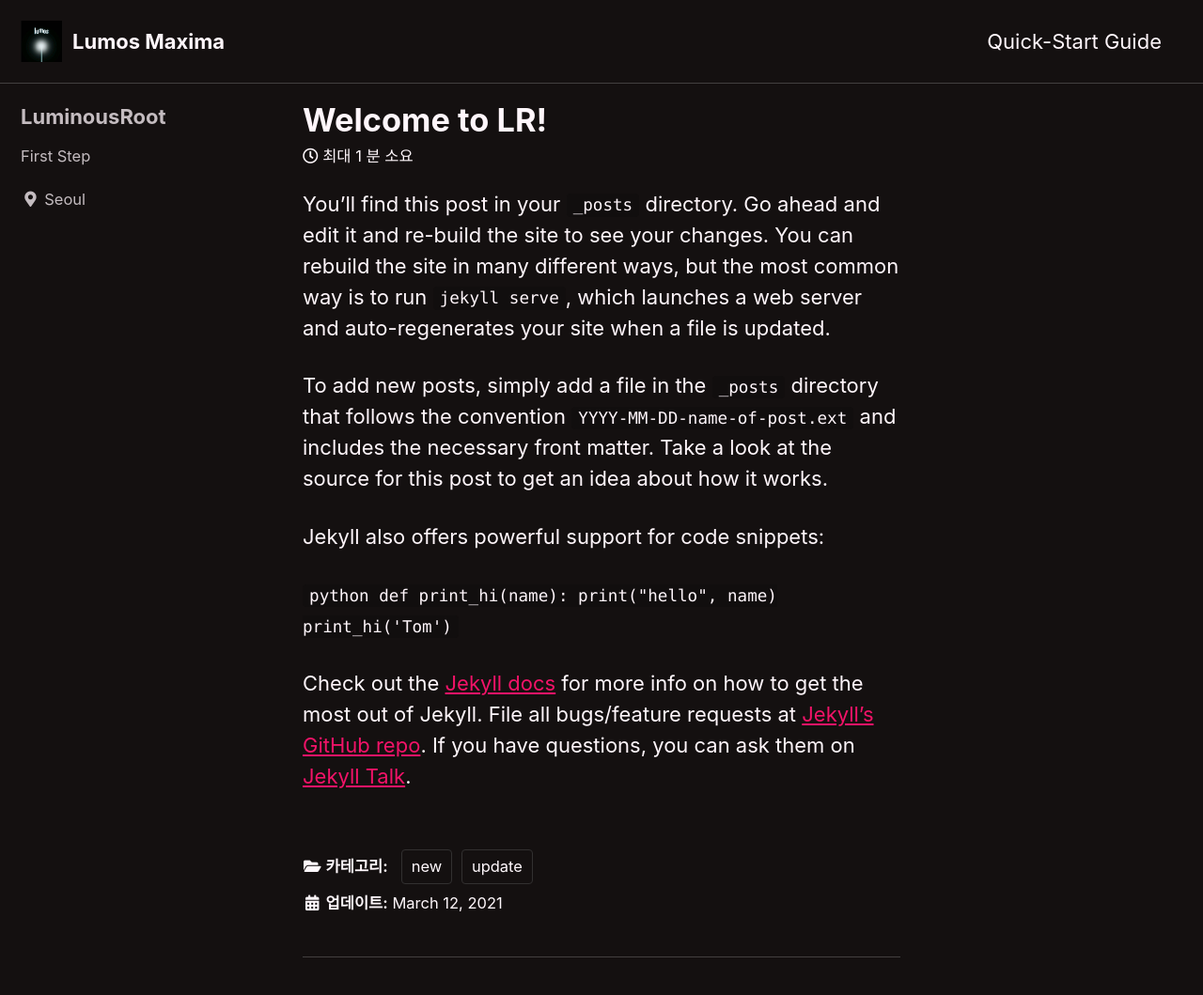
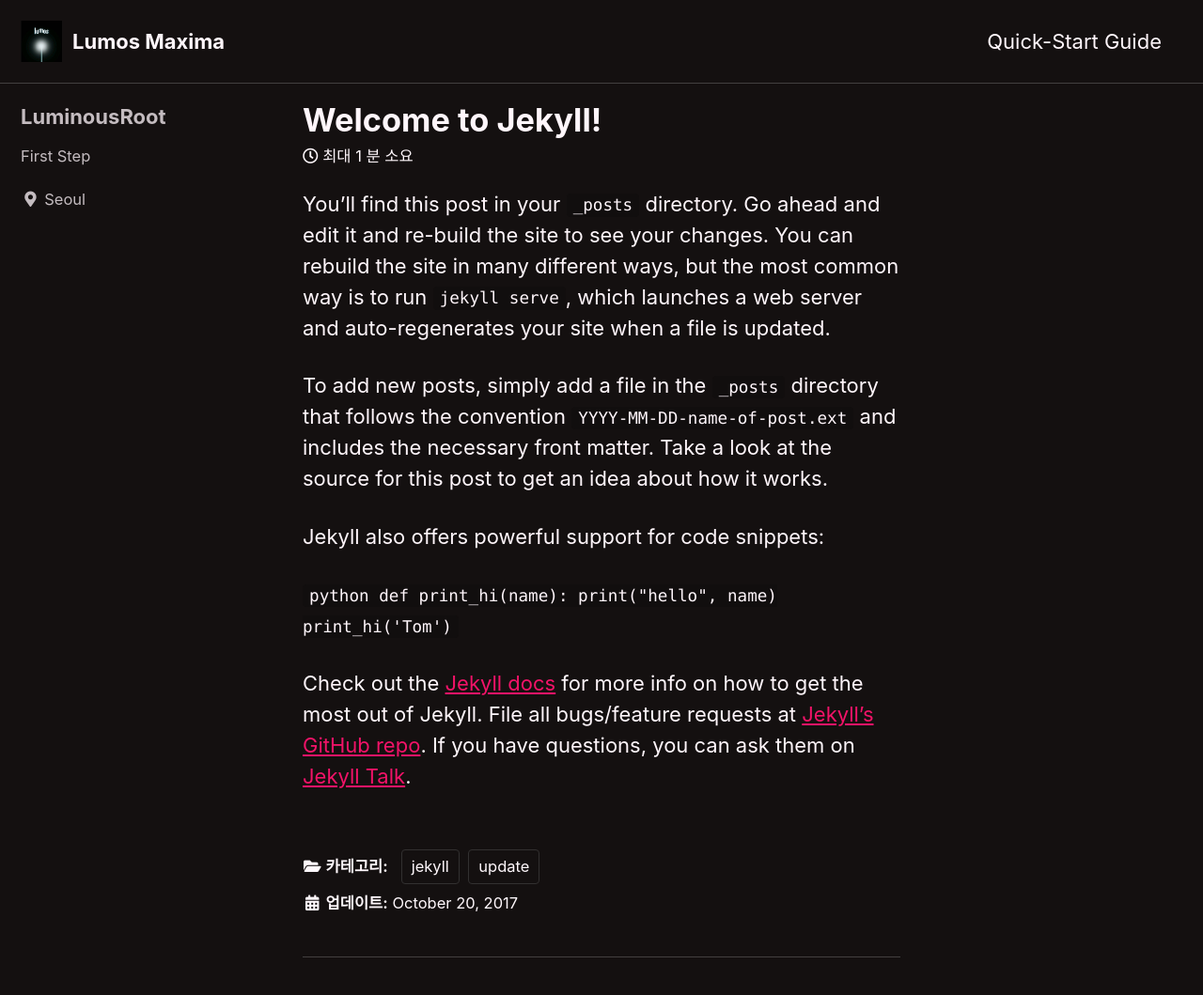
Before and after one commit to Byeonggeun-Cho/Byeonggeun-Cho.github.io, a Jekyll site: the page built from _posts/2021-03-12-first-post.md, in a window 1280 px wide. Shown: the top 1059 px of the page at 94% size. Built offline with Jekyll 4.4.1, drawn with Linux system fonts in a browser that asks for light colours; cached includes are drawn as plain includes.

Commit message:
# 포스트 추가 테스트
- 2021-03-12-first-post.md

```diff
--- a/_posts/2021-03-12-first-post.md
+++ b/_posts/2021-03-12-first-post.md
@@ -1,12 +1,9 @@
 ---
-title: "Welcome to LR!"
-date: 2021-03-12 00:16:30 -0400
-categories: new update
+title: "Welcome to Jekyll!"
+date: 2017-10-20 08:26:28 -0400
+categories: jekyll update
 ---
-
-You’ll find this post in your `_posts` directory.
-Go ahead and edit it and re-build the site to see your changes.
-You can rebuild the site in many different ways, but the most common way is to run `jekyll serve`, which launches a web server and auto-regenerates your site when a file is updated.
+You’ll find this post in your `_posts` directory. Go ahead and edit it and re-build the site to see your changes. You can rebuild the site in many different ways, but the most common way is to run `jekyll serve`, which launches a web server and auto-regenerates your site when a file is updated.
 
 To add new posts, simply add a file in the `_posts` directory that follows the convention `YYYY-MM-DD-name-of-post.ext` and includes the necessary front matter. Take a look at the source for this post to get an idea about how it works.
 
```
